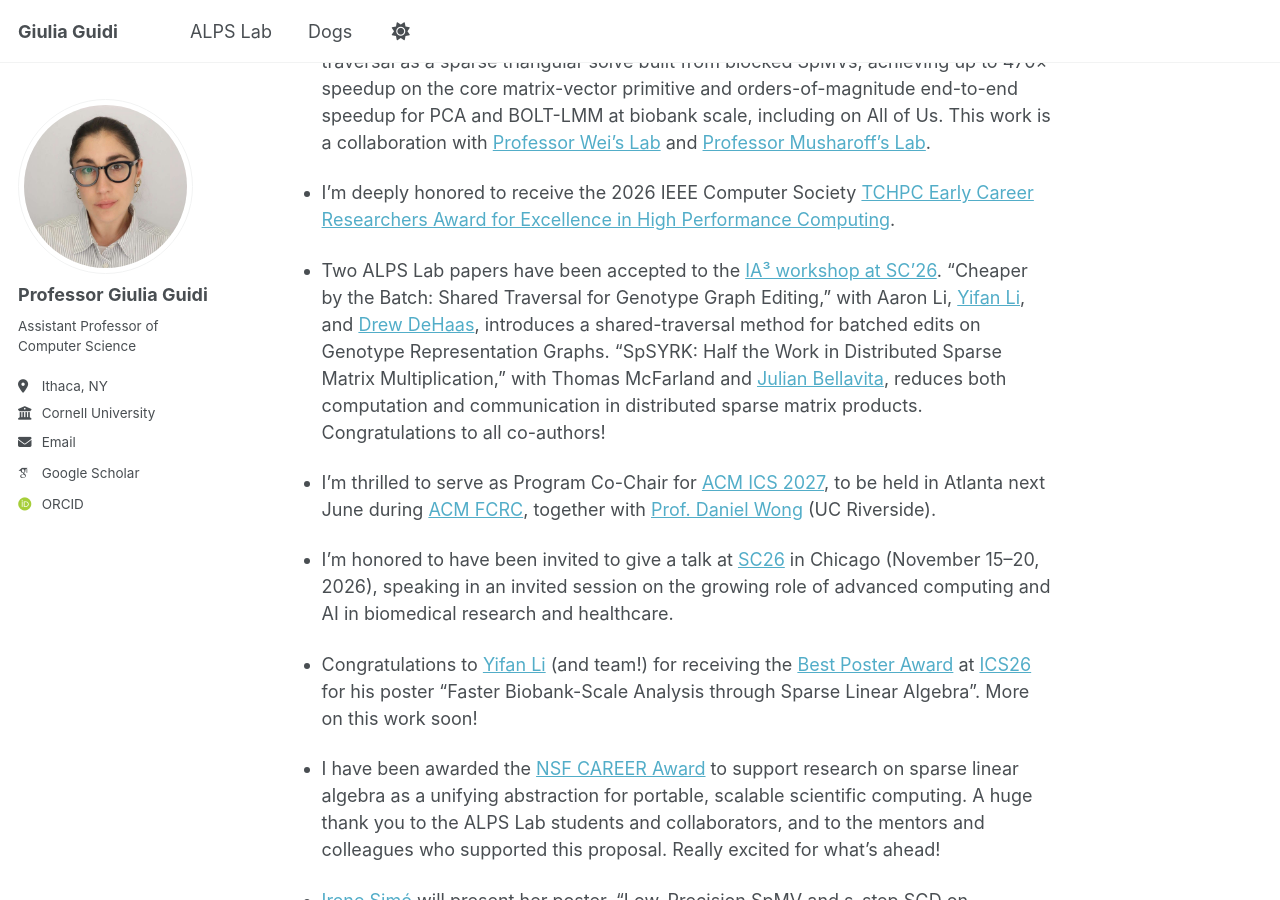
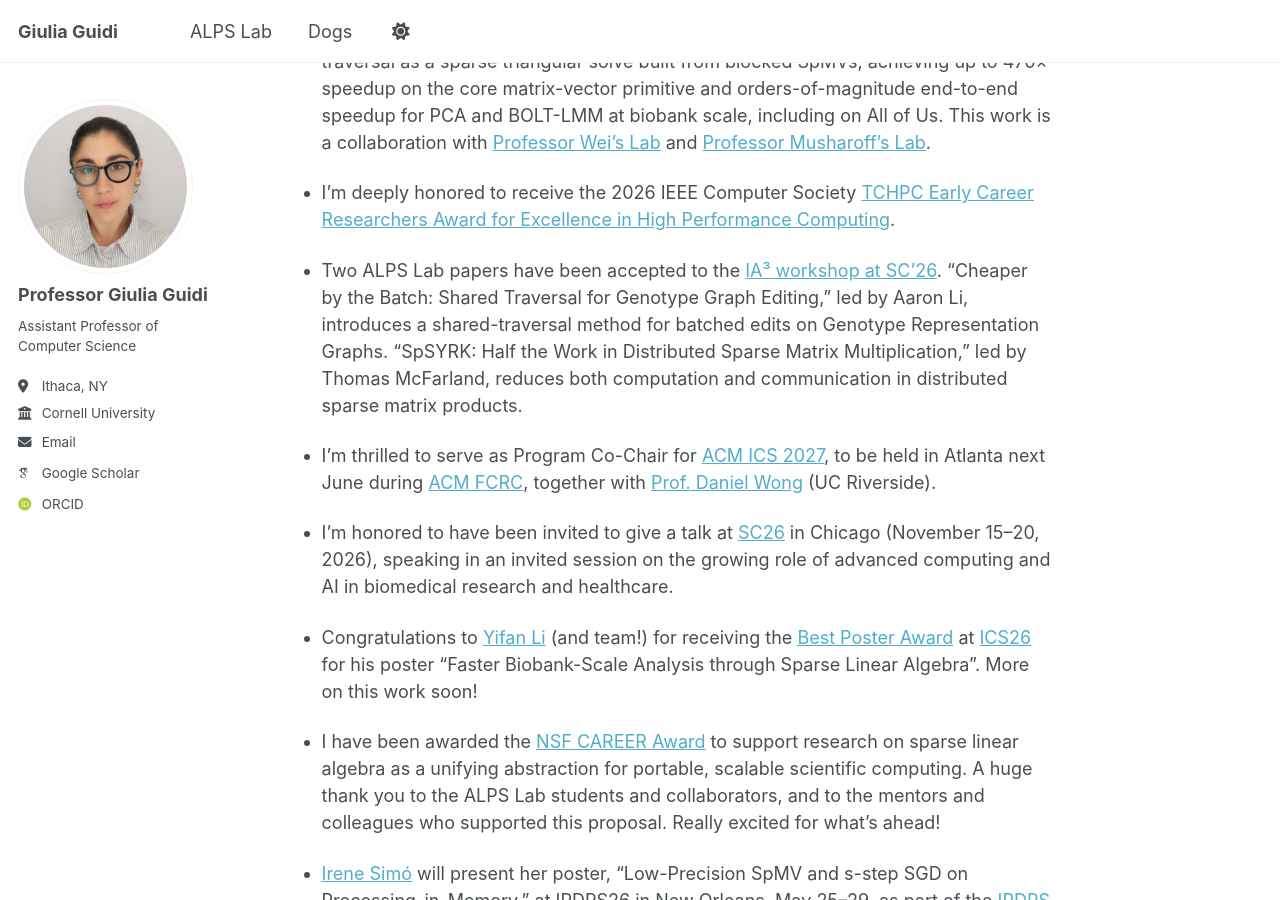
Before and after one commit to giuliaguidi/giuliaguidi.github.io, a Jekyll site: the page built from _pages/about.md, in a window 1280 px wide and 900 px high, scrolled down 1164 px. Built offline with Jekyll 4.4.1, drawn with Linux system fonts in a browser that asks for light colours; some web fonts are replaced.

Commit message:
Revise ALPS Lab papers section in about.md
Updated the description of ALPS Lab papers accepted to the IA³ workshop at SC'26, specifying the lead authors for each paper.

```diff
--- a/_pages/about.md
+++ b/_pages/about.md
@@ -35,7 +35,7 @@ Recent Updates
 
 - I'm deeply honored to receive the 2026 IEEE Computer Society [TCHPC Early Career Researchers Award for Excellence in High Performance Computing](https://tc.computer.org/tchpc/2026/09/12/2026-ieee-cs-tchpc-ecr-award-winners/).
 
-- Two ALPS Lab papers have been accepted to the [IA³ workshop at SC'26](https://hpc.pnl.gov/IA3/). "Cheaper by the Batch: Shared Traversal for Genotype Graph Editing," with Aaron Li, [Yifan Li](https://l.iyi.fan/), and [Drew DeHaas](https://cals.cornell.edu/people/drew-dehaas), introduces a shared-traversal method for batched edits on Genotype Representation Graphs. "SpSYRK: Half the Work in Distributed Sparse Matrix Multiplication," with Thomas McFarland and [Julian Bellavita](https://hooninator.github.io/website.github.io/), reduces both computation and communication in distributed sparse matrix products. Congratulations to all co-authors!
+- Two ALPS Lab papers have been accepted to the [IA³ workshop at SC'26](https://hpc.pnl.gov/IA3/). "Cheaper by the Batch: Shared Traversal for Genotype Graph Editing," led by Aaron Li, introduces a shared-traversal method for batched edits on Genotype Representation Graphs. "SpSYRK: Half the Work in Distributed Sparse Matrix Multiplication," led by Thomas McFarland, reduces both computation and communication in distributed sparse matrix products.
 
 - I'm thrilled to serve as Program Co-Chair for [ACM ICS 2027](https://www.ics-conference.org/), to be held in Atlanta next June during [ACM FCRC](https://fcrc.acm.org/), together with [Prof. Daniel Wong](https://www.danielwong.org/) (UC Riverside).
 
```
